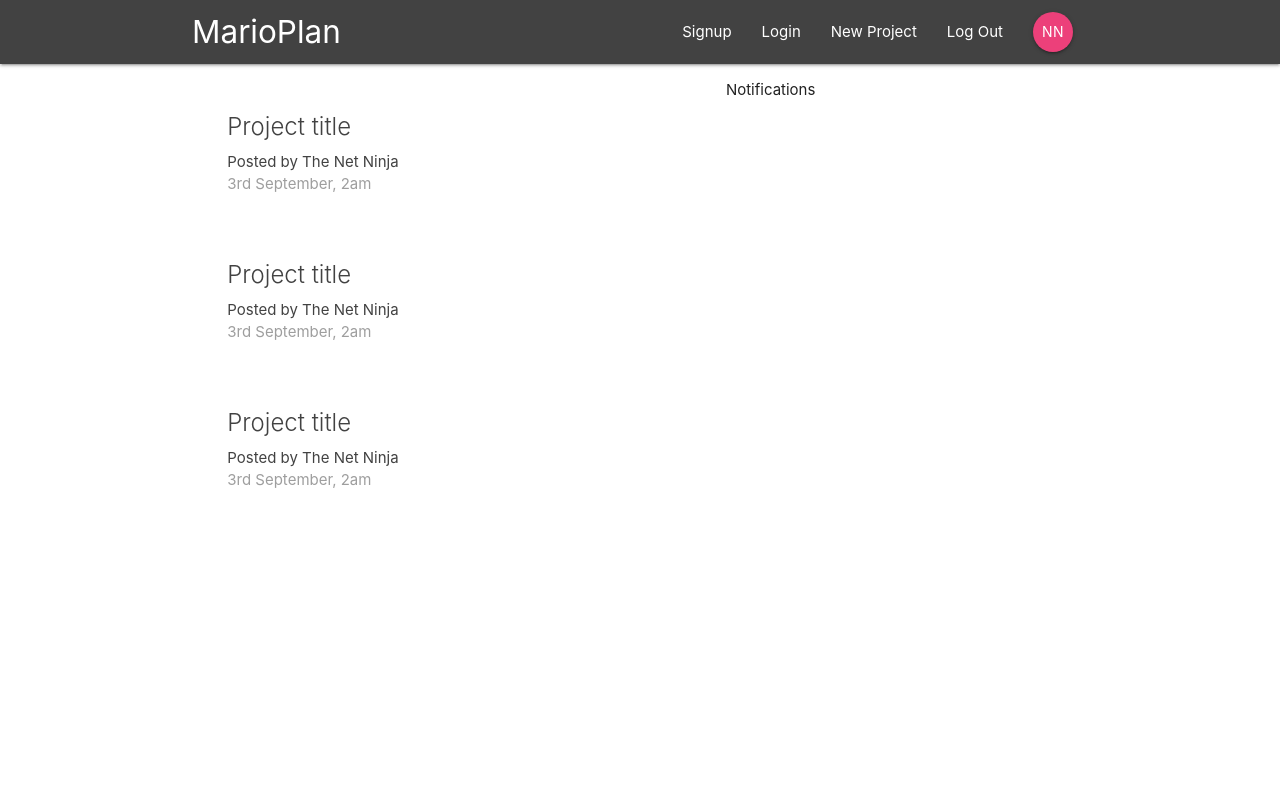
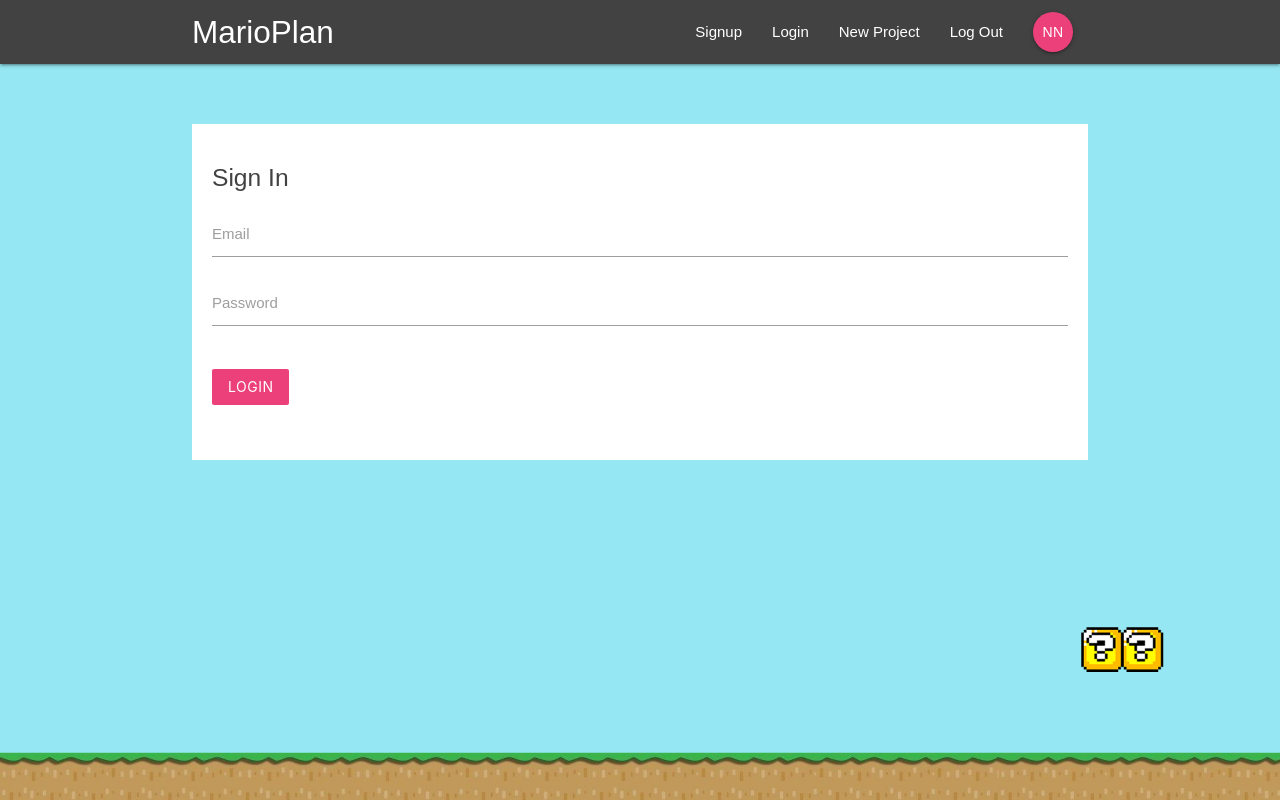
Before and after one commit to abdelkadergelany/marioplan, a React (Create React App) app: page /signin in a window 1280 px wide. Built offline with nearby package versions, Linux system fonts and the light colour scheme.

Commit message:
lesson 6-10

```diff
--- a/src/App.js
+++ b/src/App.js
@@ -2,6 +2,10 @@ import React, { Component } from 'react';
 import { BrowserRouter, Switch, Route } from 'react-router-dom'
 import Navbar from './components/layout/Navbar'
 import Dashboard from './components/dashboard/Dashboard'
+import ProjectDetails from './components/projects/ProjectDetails'
+import SignIn from './components/auth/SignIn'
+import SignUp from './components/auth/SignUp'
+import CreateProject from './components/projects/CreateProject'
 
 class App extends Component {
   render() {
@@ -10,7 +14,11 @@ class App extends Component {
         <div className="App">
           <Navbar />
           <Switch>
-            <Route path='/'component={Dashboard} />
+            <Route exact path='/'component={Dashboard} />
+            <Route path='/project/:id' component={ProjectDetails} />
+            <Route path='/signin' component={SignIn} />
+            <Route path='/signup' component={SignUp} />
+            <Route path='/create' component={CreateProject} />
           </Switch>
         </div>
       </BrowserRouter>
--- a/src/components/auth/SignIn.js
+++ b/src/components/auth/SignIn.js
@@ -0,0 +1,39 @@
+import React, { Component } from 'react'
+
+class SignIn extends Component {
+  state = {
+    email: '',
+    password: ''
+  }
+  handleChange = (e) => {
+    this.setState({
+      [e.target.id]: e.target.value
+    })
+  }
+  handleSubmit = (e) => {
+    e.preventDefault();
+    console.log(this.state);
+  }
+  render() {
+    return (
+      <div className="container">
+        <form className="white" onSubmit={this.handleSubmit}>
+          <h5 className="grey-text text-darken-3">Sign In</h5>
+          <div className="input-field">
+            <label htmlFor="email">Email</label>
+            <input type="email" id='email' onChange={this.handleChange} />
+          </div>
+          <div className="input-field">
+            <label htmlFor="password">Password</label>
+            <input type="password" id='password' onChange={this.handleChange} />
+          </div>
+          <div className="input-field">
+            <button className="btn pink lighten-1 z-depth-0">Login</button>
+          </div>
+        </form>
+      </div>
+    )
+  }
+}
+
+export default SignIn
--- a/src/components/auth/SignUp.js
+++ b/src/components/auth/SignUp.js
@@ -0,0 +1,49 @@
+import React, { Component } from 'react'
+
+class SignUp extends Component {
+  state = {
+    email: '',
+    password: '',
+    firstName: '',
+    lastName: '',
+  }
+  handleChange = (e) => {
+    this.setState({
+      [e.target.id]: e.target.value
+    })
+  }
+  handleSubmit = (e) => {
+    e.preventDefault();
+    console.log(this.state);
+  }
+  render() {
+    return (
+      <div className="container">
+        <form className="white" onSubmit={this.handleSubmit}>
+          <h5 className="grey-text text-darken-3">Sign Up</h5>
+          <div className="input-field">
+            <label htmlFor="email">Email</label>
+            <input type="email" id='email' onChange={this.handleChange} />
+          </div>
+          <div className="input-field">
+            <label htmlFor="password">Password</label>
+            <input type="password" id='password' onChange={this.handleChange} />
+          </div>
+          <div className="input-field">
+            <label htmlFor="firstName">First Name</label>
+            <input type="text" id='firstName' onChange={this.handleChange} />
+          </div>
+          <div className="input-field">
+            <label htmlFor="lastName">Last Name</label>
+            <input type="text" id='lastName' onChange={this.handleChange} />
+          </div>
+          <div className="input-field">
+            <button className="btn pink lighten-1 z-depth-0">Sign Up</button>
+          </div>
+        </form>
+      </div>
+    )
+  }
+}
+
+export default SignUp
--- a/src/components/layout/Navbar.js
+++ b/src/components/layout/Navbar.js
@@ -15,4 +15,4 @@ const Navbar = () => {
   )
 }
 
-export default Navbar;
+export default Navbar
--- a/src/components/layout/SignedInLinks.js
+++ b/src/components/layout/SignedInLinks.js
@@ -5,7 +5,7 @@ const SignedInLinks = () => {
   return (
     <div>
       <ul className="right">
-        <li><NavLink to='/'>New Project</NavLink></li>
+        <li><NavLink to='/create'>New Project</NavLink></li>
         <li><NavLink to='/'>Log Out</NavLink></li>
         <li><NavLink to='/' className="btn btn-floating pink lighten-1">NN</NavLink></li>
       </ul>
--- a/src/components/layout/SignedOutLinks.js
+++ b/src/components/layout/SignedOutLinks.js
@@ -5,11 +5,11 @@ const SignedOutLinks = () => {
   return (
     <div>
       <ul className="right">
-        <li><NavLink to='/'>Signup</NavLink></li>
-        <li><NavLink to='/'>Login</NavLink></li>
+        <li><NavLink to='/signup'>Signup</NavLink></li>
+        <li><NavLink to='/signin'>Login</NavLink></li>
       </ul>
     </div>
   )
 }
 
-export default SignedOutLinks;
+export default SignedOutLinks
--- a/src/components/projects/CreateProject.js
+++ b/src/components/projects/CreateProject.js
@@ -0,0 +1,39 @@
+import React, { Component } from 'react'
+
+class CreateProject extends Component {
+  state = {
+    title: '',
+    content: ''
+  }
+  handleChange = (e) => {
+    this.setState({
+      [e.target.id]: e.target.value
+    })
+  }
+  handleSubmit = (e) => {
+    e.preventDefault();
+    console.log(this.state);
+  }
+  render() {
+    return (
+      <div className="container">
+        <form className="white" onSubmit={this.handleSubmit}>
+          <h5 className="grey-text text-darken-3">Create a New Project</h5>
+          <div className="input-field">
+            <input type="text" id='title' onChange={this.handleChange} />
+            <label htmlFor="title">Project Title</label>
+          </div>
+          <div className="input-field">
+            <textarea id="content" className="materialize-textarea" onChange={this.handleChange}></textarea>
+            <label htmlFor="content">Project Content</label>
+          </div>
+          <div className="input-field">
+            <button className="btn pink lighten-1">Create</button>
+          </div>
+        </form>
+      </div>
+    )
+  }
+}
+
+export default CreateProject
--- a/src/components/projects/ProjectDetails.js
+++ b/src/components/projects/ProjectDetails.js
@@ -0,0 +1,22 @@
+
+import React from 'react'
+
+const ProjectDetails = (props) => {
+  const id = props.match.params.id;
+  return (
+    <div className="container section project-details">
+      <div className="card z-depth-0">
+        <div className="card-content">
+          <span className="card-title">Project title - { id }</span>
+          <p>Lorem ipsum dolor sit amet consectetur adipisicing elit. Et labore quaerat quibusdam vel saepe, ab voluptate accusantium culpa nemo fuga earum? Soluta amet nobis officia sed neque fuga aperiam quia?</p>
+        </div>
+        <div className="card-action grey lighten-4 grey-text">
+          <div>Posted by The Net Ninja</div>
+          <div>2nd September, 2am</div>
+        </div>
+      </div>
+    </div>
+  )
+}
+
+export default ProjectDetails;
--- a/src/components/projects/ProjectList.js
+++ b/src/components/projects/ProjectList.js
@@ -1,33 +1,13 @@
 import React from 'react'
+import ProjectSummary from './ProjectSummary'
 
 const ProjectList = () => {
   return (
     <div className="project-list section">
-
-      <div className="card z-depth-0 project-summary">
-        <div className="card-content grey-text text-darken-3">
-          <span className="card-title ">Project title</span>
-          <p>Posted by The Net Ninja</p>
-          <p className="grey-text">3rd September, 2am</p>
-        </div>
-      </div>
-
-      <div className="card z-depth-0 project-summary">
-        <div className="card-content grey-text text-darken-3">
-          <span className="card-title ">Project title</span>
-          <p>Posted by The Net Ninja</p>
-          <p className="grey-text">3rd September, 2am</p>
-        </div>
-      </div>
-
-      <div className="card z-depth-0 project-summary">
-        <div className="card-content grey-text text-darken-3">
-          <span className="card-title ">Project title</span>
-          <p>Posted by The Net Ninja</p>
-          <p className="grey-text">3rd September, 2am</p>
-        </div>
-      </div>
-
+      <ProjectSummary />
+      <ProjectSummary />
+      <ProjectSummary />
+      <ProjectSummary />
     </div>
   )
 }
--- a/src/components/projects/ProjectSummary.js
+++ b/src/components/projects/ProjectSummary.js
@@ -0,0 +1,15 @@
+import React from 'react'
+
+const ProjectSummary = () => {
+  return (
+    <div className="card z-depth-0 project-summary">
+      <div className="card-content grey-text text-darken-3">
+        <span className="card-title ">Project title</span>
+        <p>Posted by The Net Ninja</p>
+        <p className="grey-text">3rd September, 2am</p>
+      </div>
+    </div>
+  )
+}
+
+export default ProjectSummary;
--- a/src/index.css
+++ b/src/index.css
@@ -1,13 +1,38 @@
+html{
+  min-height: 100%;
+}
+
 body {
   margin: 0;
-  font-family: -apple-system, BlinkMacSystemFont, 'Segoe UI', 'Roboto', 'Oxygen',
-    'Ubuntu', 'Cantarell', 'Fira Sans', 'Droid Sans', 'Helvetica Neue',
-    sans-serif;
-  -webkit-font-smoothing: antialiased;
-  -moz-osx-font-smoothing: grayscale;
+  padding: 0;
+  font-family: sans-serif;
+  background: url(/img/mario-bg.png) no-repeat;
+  background-size: 100%;
+  background-position: bottom;
+  background-color: #95e8f3;
+  min-height: 100%;
 }
 
-code {
-  font-family: source-code-pro, Menlo, Monaco, Consolas, 'Courier New',
-    monospace;
+form{
+  padding: 20px;
+  margin-top: 60px;
 }
+
+form button, form h5{
+  margin: 20px 0;
+}
+
+input[type=text]:not(.browser-default):focus:not([readonly]),
+input[type=email]:not(.browser-default):focus:not([readonly]),
+input[type=password]:not(.browser-default):focus:not([readonly]),
+textarea.materialize-textarea:focus:not([readonly]){
+  border-color: #ec407a;
+  box-shadow: none;
+}
+
+input[type=text]:not(.browser-default):focus:not([readonly]) + label,
+textarea.materialize-textarea:focus:not([readonly]) + label,
+input[type=email]:not(.browser-default):focus:not([readonly]) + label,
+input[type=password]:not(.browser-default):focus:not([readonly]) + label{
+  color: #ec407a !important;
+}
```
Also changed, not shown: public/img/mario-bg.png (added), 1 other file (tests, documents, lock files or other folders).
